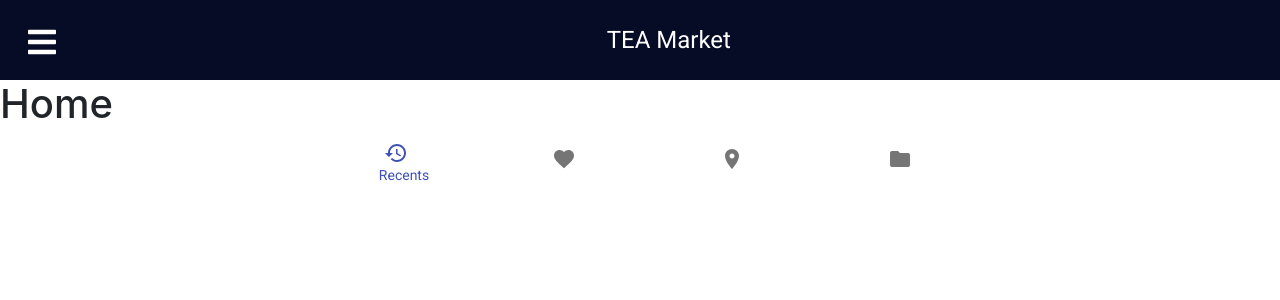
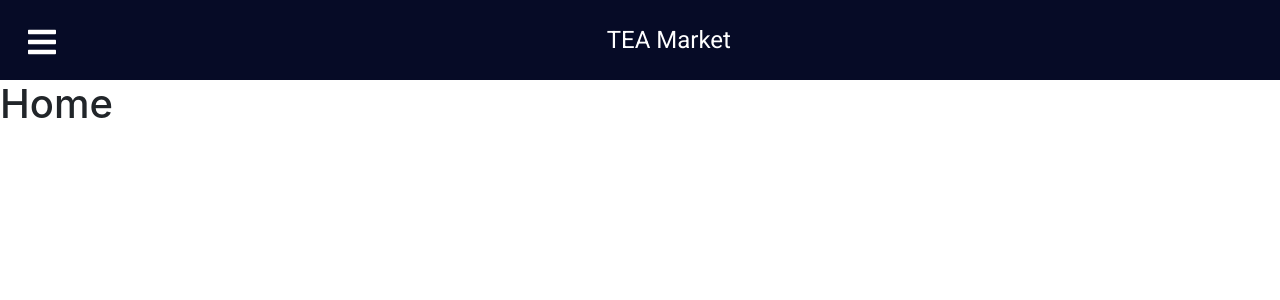
Before and after one commit to nuttanan355/my-app, a React (Create React App) app: page / in a window 1280 px wide. Shown: the top 300 px of the page. Built offline with nearby package versions, Linux system fonts and the light colour scheme.

Commit message:
(JJ) Update

```diff
--- a/src/App.js
+++ b/src/App.js
@@ -16,7 +16,7 @@ function App() {
           <Route path='/reports' component={Reports} />
           <Route path='/products' component={Products} />
         </Switch>
-        <BottomNavBar />
+        {/* <BottomNavBar /> */}
       </Router>
   );
 }
--- a/src/navigation/Navbar.js
+++ b/src/navigation/Navbar.js
@@ -6,6 +6,7 @@ import { SidebarData } from './SidebarData';
 import './Navbar.css';
 import { IconContext } from 'react-icons';
 import { Typography } from '@material-ui/core';
+import BottomNavBar from './BottomNavBar';
 
 function Navbar() {
   const [sidebar, setSidebar] = useState(false);
@@ -43,6 +44,9 @@ function Navbar() {
           </ul>
         </nav>
       </IconContext.Provider>
+      {/* <div>
+        <BottomNavBar/>
+      </div> */}
    </div>
   );
 }
```
